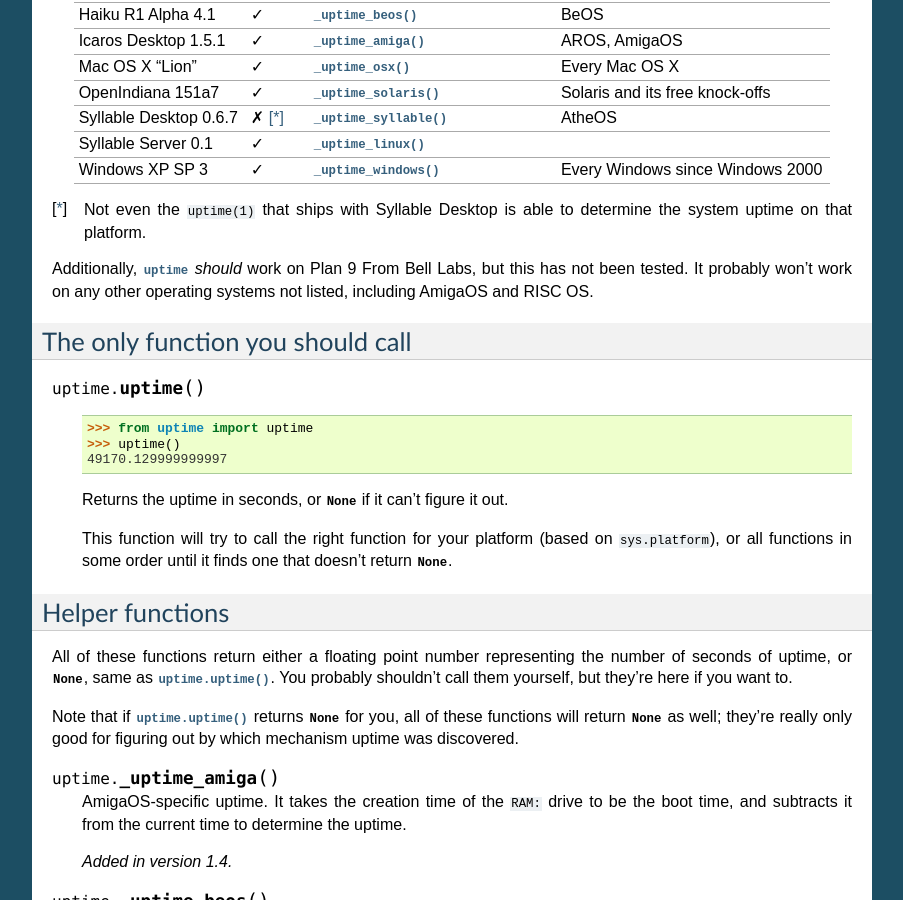
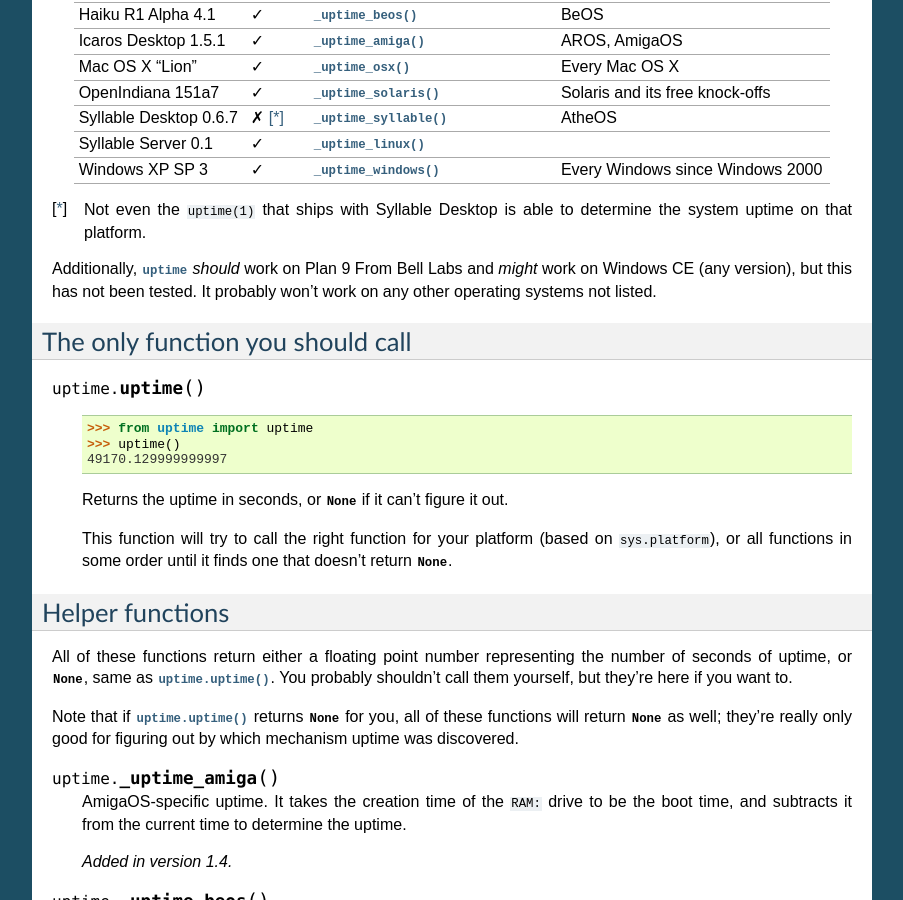
Before and after one commit to Cairnarvon/uptime, a Sphinx documentation site: the page built from doc/index.rst, in a window 1280 px wide and 900 px high, scrolled down 552 px. Shown: the whole window, without its empty margins (198-1101 px from the left). Built offline with Sphinx 7.4.7, drawn with Linux system fonts in a browser that asks for light colours.

Commit message:
Might work on CE, should work on Amiga.

```diff
--- a/doc/index.rst
+++ b/doc/index.rst
@@ -69,9 +69,9 @@
 .. [*] Not even the ``uptime(1)`` that ships with Syllable Desktop is able to
    determine the system uptime on that platform.
 
-Additionally, :mod:`uptime` *should* work on Plan 9 From Bell Labs, but this
-has not been tested. It probably won't work on any other operating systems not
-listed, including AmigaOS and RISC OS.
+Additionally, :mod:`uptime` *should* work on Plan 9 From Bell Labs and *might*
+work on Windows CE (any version), but this has not been tested. It probably
+won't work on any other operating systems not listed.
 
 
 The only function you should call
```
